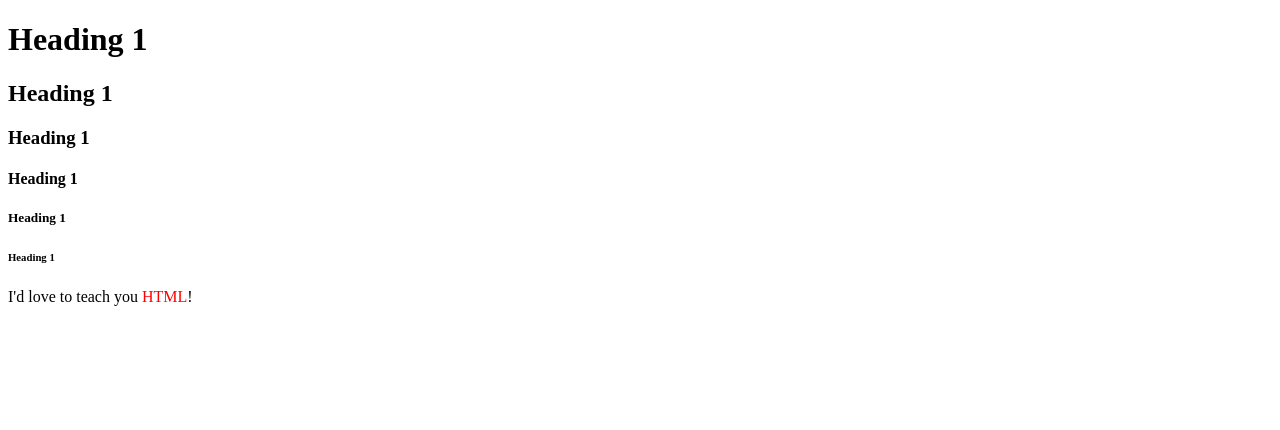
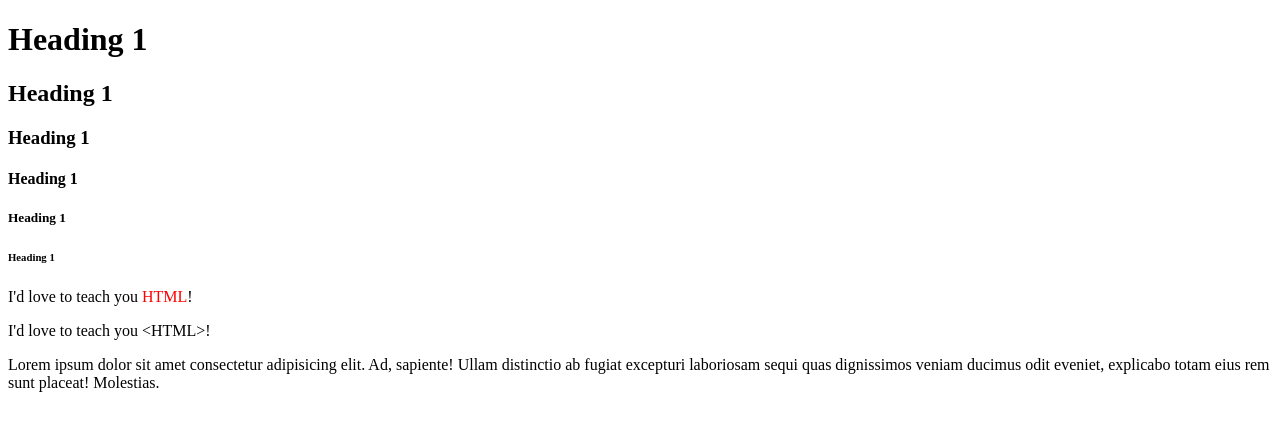
Before and after one commit to daczarne/mosh_html_css, a plain HTML site: page part_01/03_html_basics/example_page/index.html in a window 1280 px wide. Drawn offline with Linux system fonts and the light colour scheme; files that its build step writes are made by us from their sources.

Commit message:
entities

```diff
--- a/part_01/03_html_basics/example_page/index.html
+++ b/part_01/03_html_basics/example_page/index.html
@@ -17,5 +17,12 @@
     <h5>Heading 1</h5>
     <h6>Heading 1</h6>
     <p>I'd love to teach you <em>HTML</em>!</p>
+    <p>I'd love to teach you &lt;HTML&gt;!</p>
+    <p>
+      Lorem ipsum dolor sit amet consectetur adipisicing elit. Ad, sapiente!
+      Ullam distinctio ab fugiat excepturi laboriosam&nbsp;sequi quas
+      dignissimos veniam ducimus odit eveniet, explicabo totam eius rem sunt
+      placeat! Molestias.
+    </p>
   </body>
 </html>
```
Also changed, not shown: part_01/03_html_basics/README.md.
